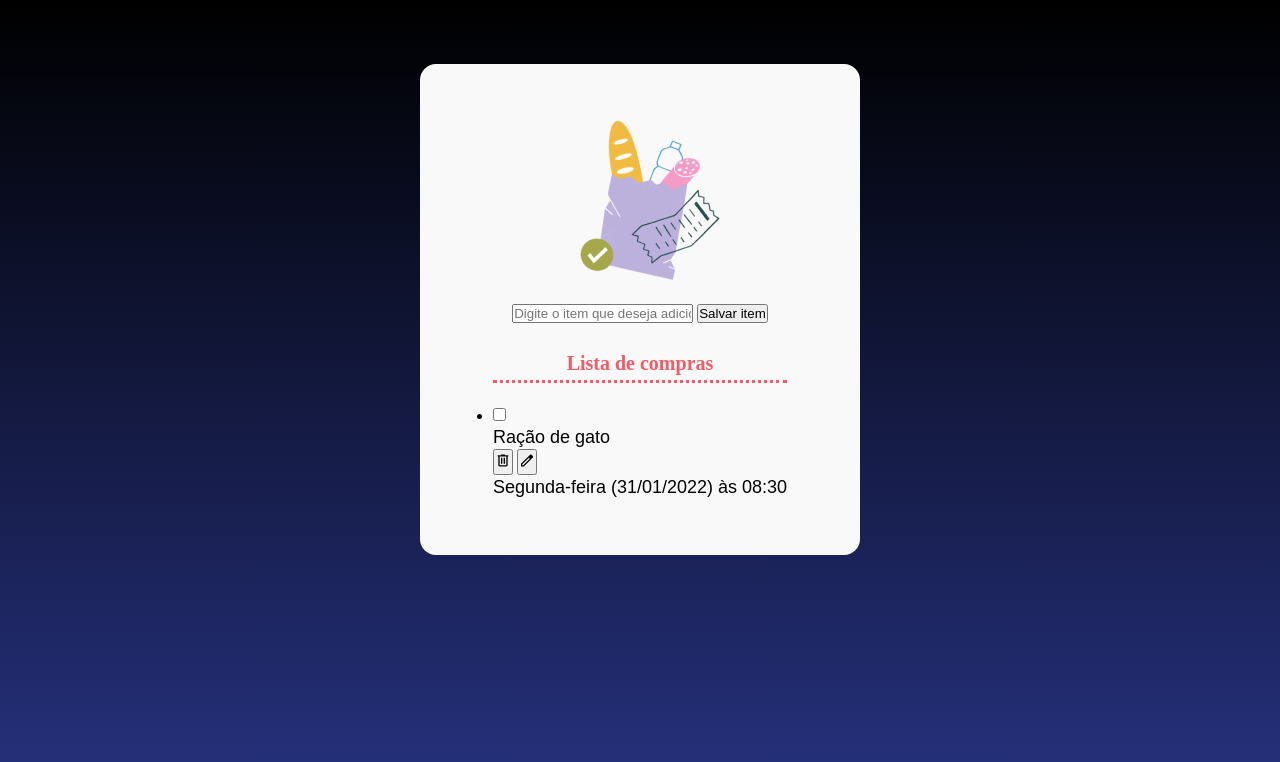
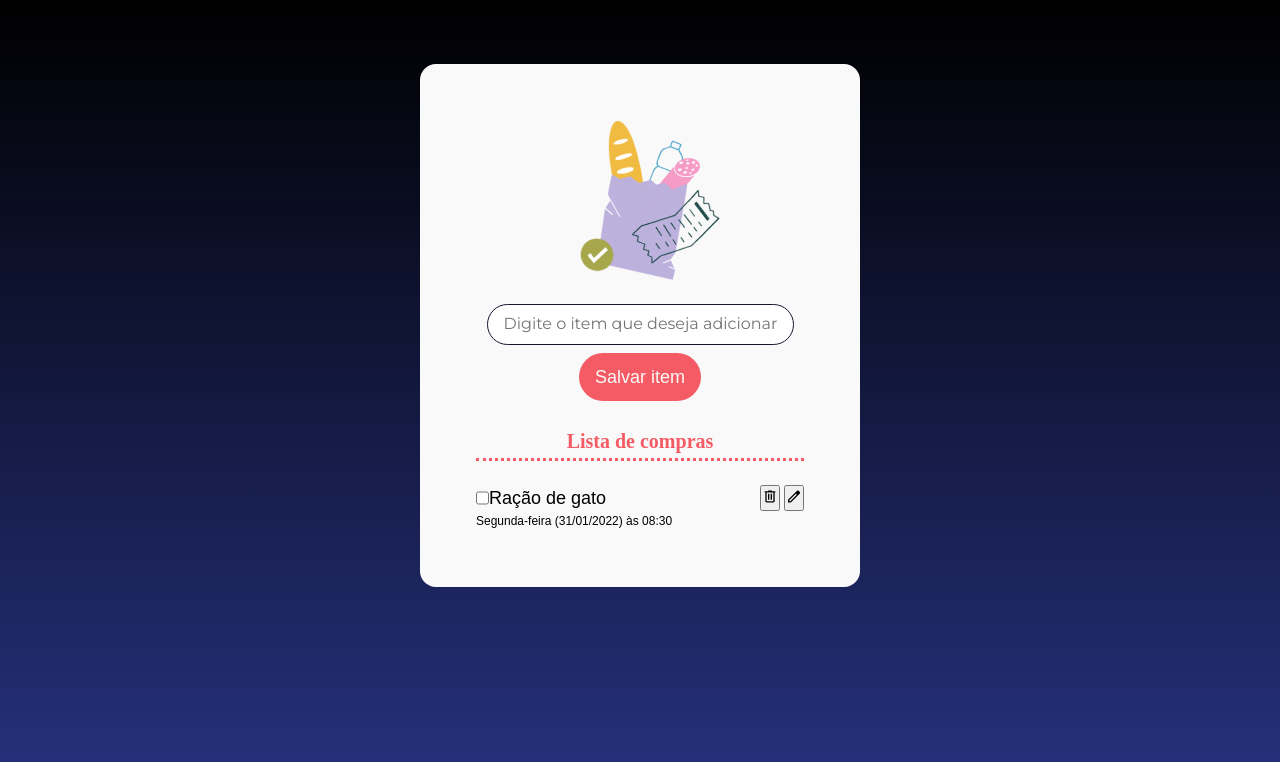
Before and after one commit to Adilson141192/JavaScript_12, a plain HTML site: page index.html in a window 1280 px wide. Drawn offline with Linux system fonts and the light colour scheme; a web font is replaced by a local one.

Commit message:
090324 aula0106

```diff
--- a/index.html
+++ b/index.html
@@ -16,16 +16,16 @@
 <main>
     <img src="img/bag.png" alt="Sacola de compras">
     <form>
-        <input type="text" placeholder="Digite o item que deseja adicionar">
-        <button>Salvar item</button>
+        <input id="input-item" type="text" placeholder="Digite o item que deseja adicionar">
+        <button id="adicionar-botao">Salvar item</button>
     </form>
 
     <ul>
         <h2>Lista de compras</h2>
         <hr />
         <li>
-            <div>
-                <div>
+            <div class="item-lista-container">
+                <div class="container-nome-compra">
                     <input type="checkbox">
                     <p>Ração de gato</p>
                 </div>
@@ -38,7 +38,7 @@
                     </button>
                 </div>
             </div>
-            <p>Segunda-feira (31/01/2022) às 08:30</p>
+            <p class="item-lista-texto">Segunda-feira (31/01/2022) às 08:30</p>
         </li>
     </ul>
 </main>
--- a/styles.css
+++ b/styles.css
@@ -61,3 +61,56 @@
     line-height: 24px;
     text-align: left;
 }
+
+#input-item {
+    padding: 12px 16px;
+    display: block;
+    border-radius: 24px;
+    border: 1px solid var(--preto);
+    width: 307px;
+}
+
+#input-item::placeholder {
+    font-family: "Montserrat", sans-serif;
+    font-size: 16px;
+    line-height: 16px;
+}
+
+#adicionar-botao {
+    text-align: center;
+    padding: 12px 16px;
+    border-radius: 24px;
+    background-color: var(--cor-primaria);
+    color: var(--neutro);
+    font-family: var(--fonte-texto);
+    font-size: 18px;
+    line-height: 24px;
+    border: none;
+}
+
+form {
+    display: flex;
+    flex-direction: column;
+    align-items: center;
+    gap: 8px;
+}
+
+.item-lista-container {
+    display: flex;
+    align-items: center;
+    justify-content: space-between;
+}
+
+.container-nome-compra {
+    display: flex;
+}
+
+ul {
+    list-style-type: none;
+    width: 100%;
+}
+
+.item-lista-texto {
+    font-size: 12px;
+    line-height: 20px;
+}
```
